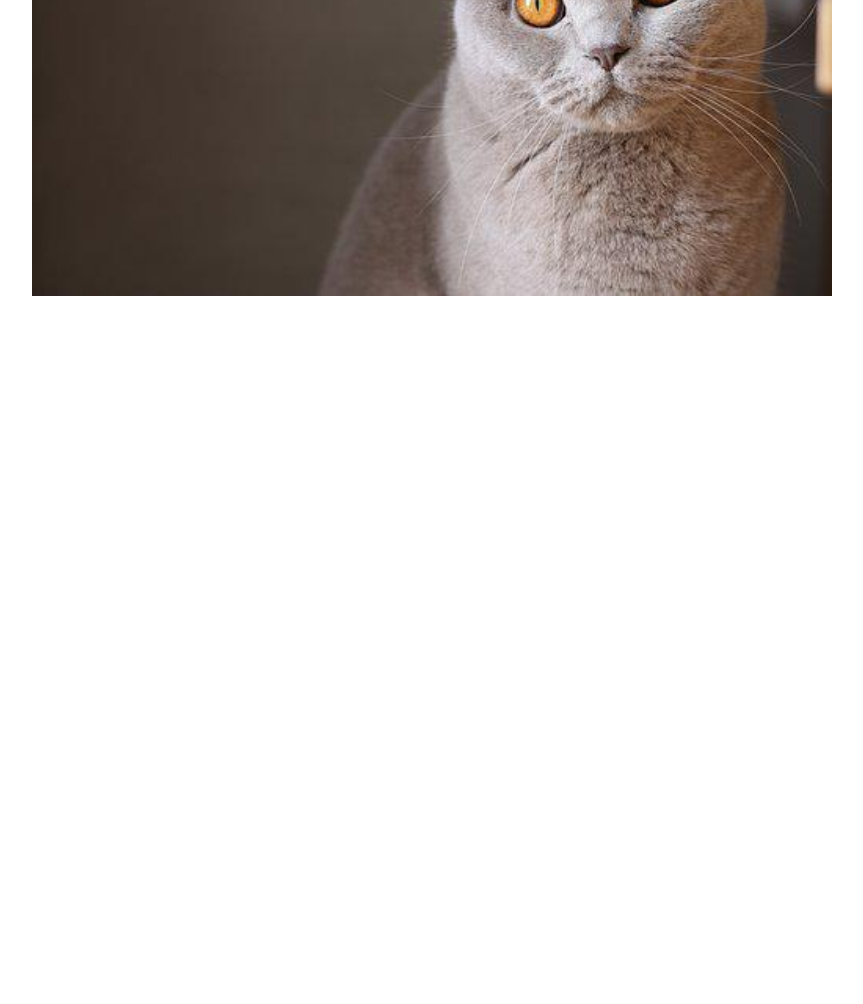
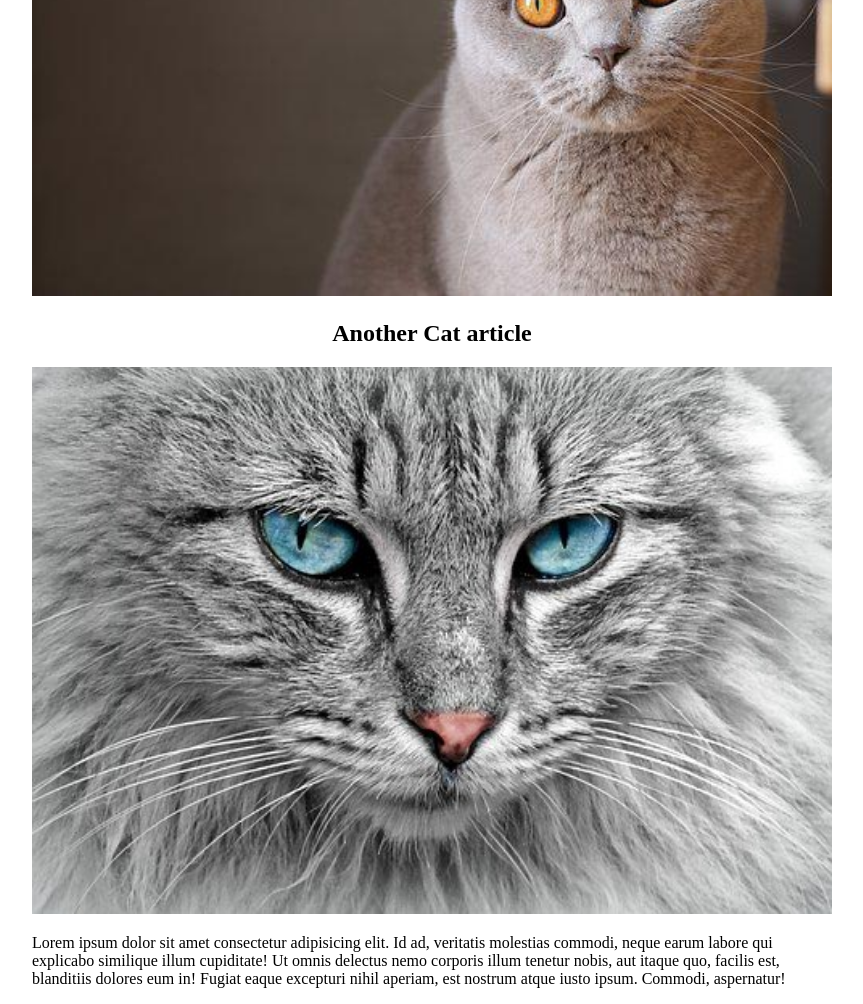
Before and after one commit to abdurrahim5g/ProgrammingHero, a plain HTML site: page Module3/index.html in a window 1280 px wide. Shown: the part 1445-2449 px from the top of the page, without its empty margins (208-1071 px from the left). Before the commit the page ends 1745 px from the top, so only its background shows below. Drawn offline with Linux system fonts and the light colour scheme.

Commit message:
Another article Added

```diff
--- a/Module3/index.html
+++ b/Module3/index.html
@@ -18,5 +18,19 @@
     <img src="images/cat-01.jpg" alt="" />
     <img src="images/cat-02.webp" alt="" />
     <img src="images/cat-03.jpg" alt="" />
+
+    <!-- another Article -->
+    <article>
+      <h2>Another Cat article</h2>
+      <img src="images/cat-01.jpg" alt="" />
+      <p>
+        Lorem ipsum dolor sit amet consectetur adipisicing elit. Id ad,
+        veritatis molestias commodi, neque earum labore qui explicabo similique
+        illum cupiditate! Ut omnis delectus nemo corporis illum tenetur nobis,
+        aut itaque quo, facilis est, blanditiis dolores eum in! Fugiat eaque
+        excepturi nihil aperiam, est nostrum atque iusto ipsum. Commodi,
+        aspernatur!
+      </p>
+    </article>
   </body>
 </html>
```
